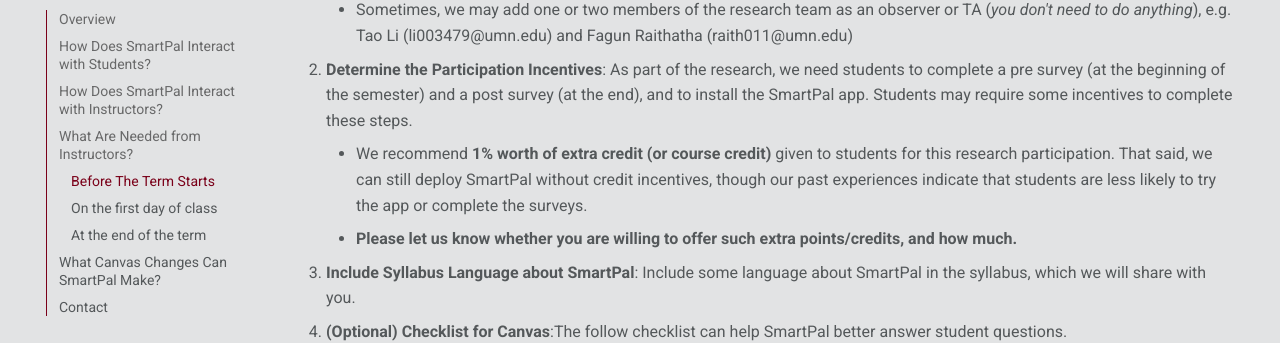
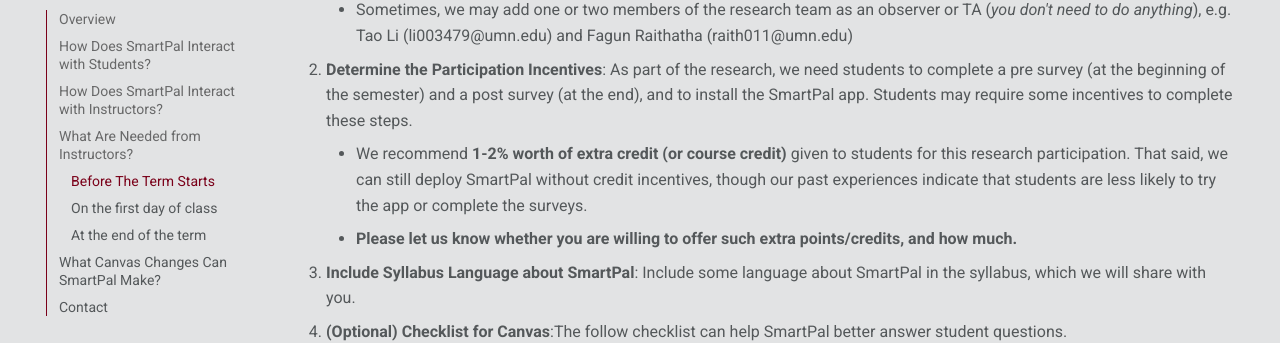
Before and after one commit to smartpal-ai/smartpal_instructor_intro, an MkDocs documentation site: the page built from docs/index.md, in a window 1280 px wide and 900 px high, scrolled down 2520 px. Shown: the part 116-459 px from the top of the window. Built offline with MkDocs 1.6.1 and Material for MkDocs 9.7.7, drawn with Linux system fonts in a browser that asks for light colours.

Commit message:
extra credit

```diff
--- a/docs/index.md
+++ b/docs/index.md
@@ -54,7 +54,7 @@
       - We ask you to **add SmartPal (smartpal@umn.edu) as an Teacher** to your course. This gives us access to your course, and we can use this teacher role to retrieve course and student information using Canvas API, and make updates such as upload SmartPal related documents and grades.
       - Sometimes, we may add one or two members of the research team as an observer or TA (*you don't need to do anything*), e.g. Tao Li (li003479@umn.edu) and Fagun Raithatha (raith011@umn.edu)
 2. **Determine the Participation Incentives**: As part of the research, we need students to complete a pre survey (at the beginning of the semester) and a post survey (at the end), and to install the SmartPal app. Students may require some incentives to complete these steps.
-      - We recommend **1% worth of extra credit (or course credit)** given to students for this research participation. That said, we can still deploy SmartPal without credit incentives, though our past experiences indicate that students are less likely to try the app or complete the surveys.
+      - We recommend **1-2% worth of extra credit (or course credit)** given to students for this research participation. That said, we can still deploy SmartPal without credit incentives, though our past experiences indicate that students are less likely to try the app or complete the surveys.
       - **Please let us know whether you are willing to offer such extra points/credits, and how much.**
 3. **Include Syllabus Language about SmartPal**: Include some language about SmartPal in the syllabus, which we will share with you.
 4. **(Optional) Checklist for Canvas**:The follow checklist can help SmartPal better answer student questions.
@@ -102,4 +102,4 @@
 ## Contact
 
 - Please forward SmartPal-related student queries to [smartpal@umn.edu](mailto:smartpal@umn.edu).
-- Instructors please feel free to contact De Liu ([deliu@umn.edu](deliu@umn.edu)) directly.
+- Instructors please feel free to contact De Liu ([deliu@umn.edu](mailto:deliu@umn.edu)) directly.
```
